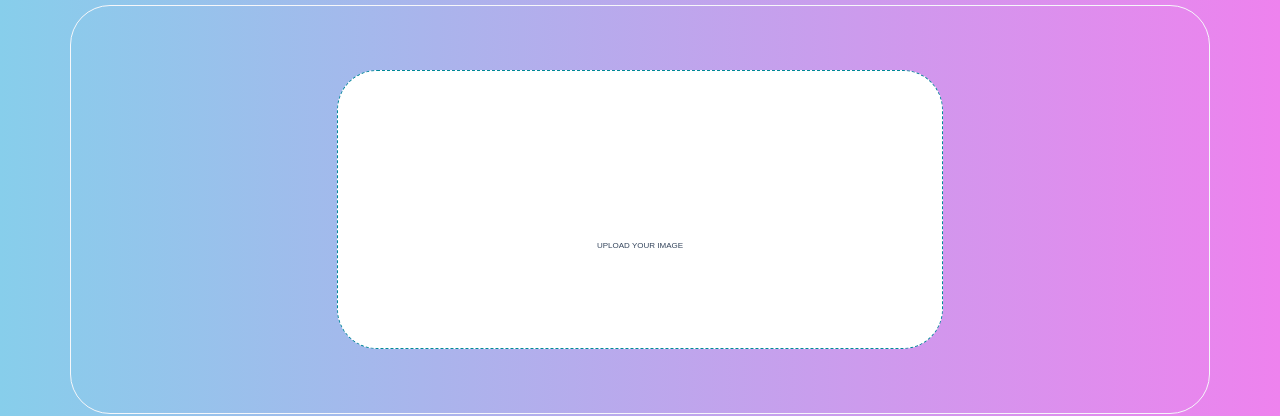
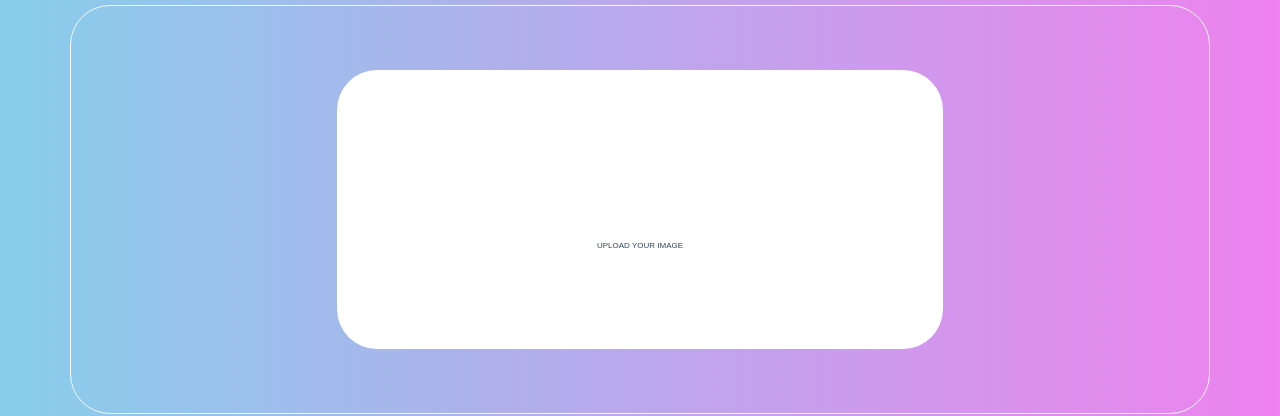
Before and after one commit to alexlee2310/Gender-Recognizer, a plain HTML site: page index.html in a window 1280 px wide. Shown: the part 138-554 px from the top of the page. Drawn offline with nearby package versions, Linux system fonts and the light colour scheme.

Commit message:
Update style.css

```diff
--- a/style.css
+++ b/style.css
@@ -64,7 +64,7 @@ body {
     position: relative;
     object-fit: contain;
     border-radius: 40px;
-    border: dashed 1.5px #008899;
+    border: dashed 1.5px #ffffff;
     background-color: #ffffff;
 }
 
```
